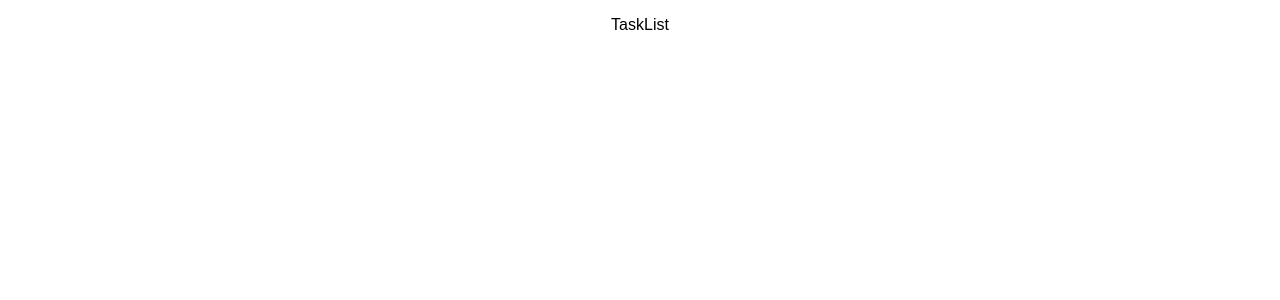
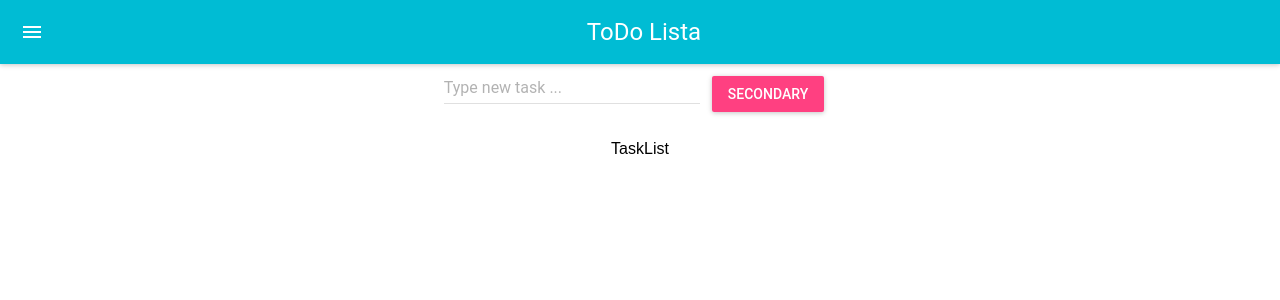
Before and after one commit to 199359/todo-list-redux, a React (Create React App) app: page / in a window 1280 px wide. Shown: the top 300 px of the page. Built offline with nearby package versions, Linux system fonts and the light colour scheme.

Commit message:
state template

```diff
--- a/package.json
+++ b/package.json
@@ -7,6 +7,7 @@
     "react": "^16.4.2",
     "react-dom": "^16.4.2",
     "react-redux": "^5.0.7",
+    "react-router-dom": "^4.3.1",
     "react-scripts": "1.1.4",
     "redux": "^4.0.0"
   },
--- a/src/App.js
+++ b/src/App.js
@@ -1,15 +1,20 @@
 import React, { Component } from 'react';
 import './App.css';
 import TaskList from './components/TaskList';
+import MuiThemeProvider from 'material-ui/styles/MuiThemeProvider';
 
-class App extends Component {
+
+class App extends React.Component {
   render() {
     return (
-      <div className="App">
-          <TaskList />
-      </div>
+      <MuiThemeProvider>
+        <div className="App">
+          <TaskList
+          />
+        </div>
+      </MuiThemeProvider>
     );
   }
 }
 
-export default App;
+export default App
--- a/src/components/TaskList/TaskList.js
+++ b/src/components/TaskList/TaskList.js
@@ -1,9 +1,37 @@
 import React from 'react'
+import AppBar from 'material-ui/AppBar';
+import TextField from 'material-ui/TextField';
+import RaisedButton from 'material-ui/RaisedButton';
+import { addTaskAction } from '../../state/taskList'
+import { connect } from 'react-redux'
 
-const TaskList = () => (
+const style = {
+    margin: 12,
+};
+
+const TaskList = (props) => (
     <div>
+        <AppBar
+            title="ToDo Lista"
+            iconClassNameRight="muidocs-icon-navigation-expand-more"
+        />
+        <div style={{ display: 'inline-flex' }} >
+            <TextField
+                hintText="Type new task ..."
+            />
+            <RaisedButton onClick={props._addTaskAction} label="Secondary" secondary={true} style={style} />
+        </div>
         <p>TaskList</p>
     </div>
 )
 
-export default TaskList
+const mapStateToProps = (state) => ({
+    _tasks: state.tasklist.tasks
+})
+
+const mapDispatchToProps = (dispatch) => ({
+    _addTaskAction: () => dispatch(addTaskAction())
+})
+
+
+export default connect(mapStateToProps, mapDispatchToProps)(TaskList)
--- a/src/index.js
+++ b/src/index.js
@@ -4,14 +4,8 @@ import './index.css';
 import App from './App';
 
 import { Provider } from 'react-redux'
-import { createStore, combineReducers } from 'redux'
-import taskListReducer from './reducer/taskListReducer'
+import {store} from './store'
 
-const rootReducer = combineReducers({
-    tasklist: taskListReducer
-})
-
-const store = createStore(rootReducer, window.__REDUX_DEVTOOLS_EXTENSION__ && window.__REDUX_DEVTOOLS_EXTENSION__())
 
 ReactDOM.render(
     <Provider store={store}>
--- a/src/reducer/taskListReducer.js
+++ /dev/null
@@ -1,9 +0,0 @@
-const initialStore = {
-    tasks: []
-}
-
-const reducer = (state = initialStore, action) => {
-    return state
-}
-
-export default reducer
--- /dev/null
+++ b/src/state/taskList.js
@@ -0,0 +1,23 @@
+export const ADD_TASK = 'ADD_TASK'
+
+export const addTaskAction = () => ({type: ADD_TASK})
+
+
+const initialStore = {
+    tasks: 1
+}
+
+
+const reducer = (state = initialStore, action) => {
+    switch(action.type){
+        case 'ADD_TASK':
+        return {
+            ...state,
+            tasks: 2
+            }
+    }
+    return state
+}
+
+
+export default reducer
--- /dev/null
+++ b/src/store.js
@@ -0,0 +1,11 @@
+import { createStore, combineReducers } from 'redux'
+import taskListReducer, {addTaskAction} from './state/taskList'
+
+
+const rootReducer = combineReducers({
+    tasklist: taskListReducer
+})
+
+export const store = createStore(rootReducer, window.__REDUX_DEVTOOLS_EXTENSION__ && window.__REDUX_DEVTOOLS_EXTENSION__())
+
+store.dispatch(addTaskAction())
```
Also changed, not shown: 1 other file (tests, documents, lock files or other folders).
